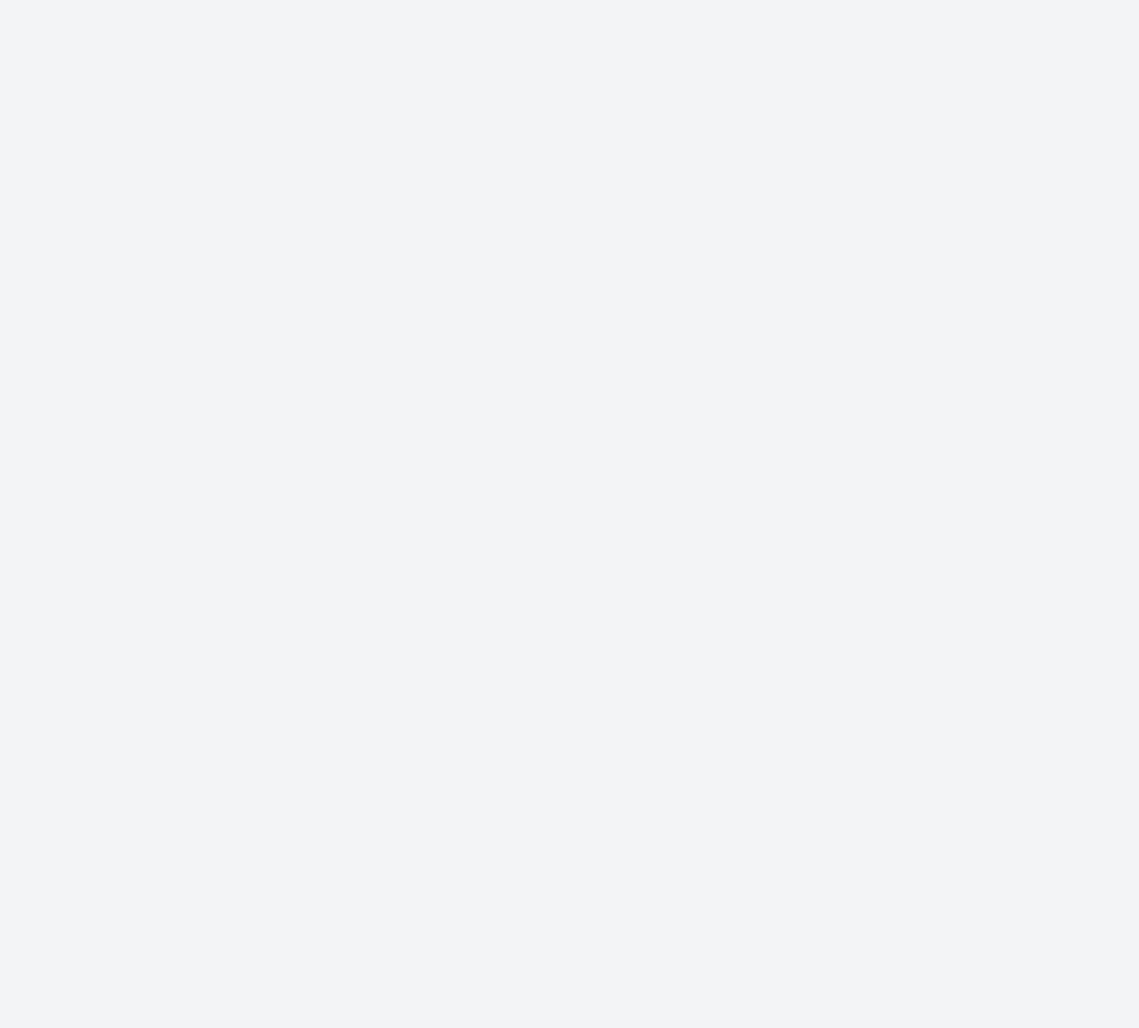
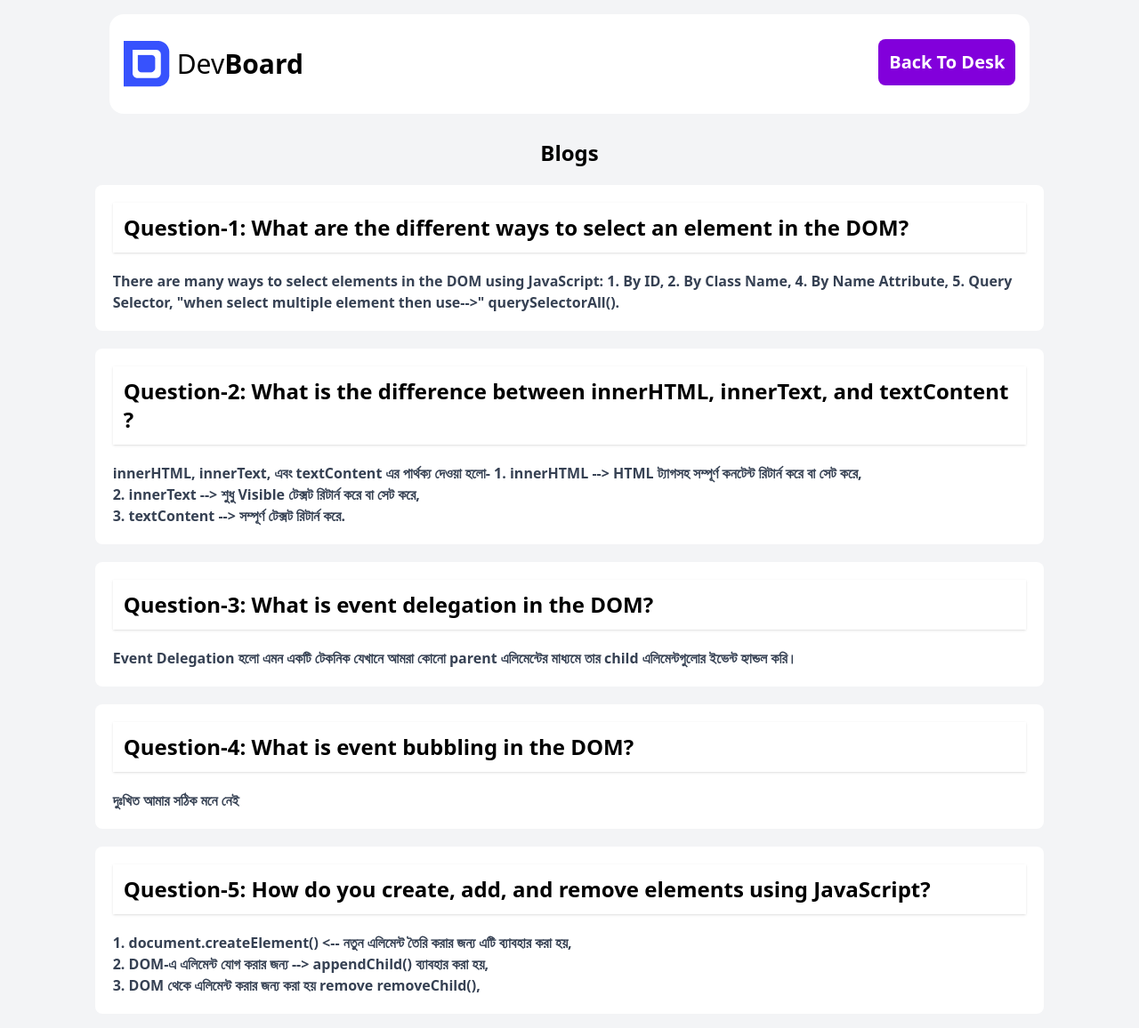
Before and after one commit to zulkarnainjt/assignment-5, a plain HTML site: page question.html in a window 1280 px wide. Shown: the whole page at 89% size. Before the commit the page ends 800 px from the top, so only its background shows below. Drawn offline with nearby package versions, Linux system fonts and the light colour scheme.

Commit message:
added an some new section

```diff
--- a/question.html
+++ b/question.html
@@ -1,12 +1,96 @@
 <!DOCTYPE html>
 <html lang="en">
   <head>
-     <meta charset="UTF-8">
-     <meta name="viewport" content="width=device-width, initial-scale=1.0">
+    <meta charset="UTF-8" />
+    <meta name="viewport" content="width=device-width, initial-scale=1.0" />
     <title>Question-Answer</title>
     <script src="https://unpkg.com/@tailwindcss/browser@4"></script>
   </head>
   <body class="w-5/6 mx-auto bg-gray-100">
+    <header class="p-4">
+      <nav class="bg-white rounded-2xl flex justify-between items-center p-4">
+        <div class="flex items-center gap-2">
+          <img src="assets/logo.png" alt="" />
+          <h1 class="text-3xl">Dev<span class="font-bold">Board</span></h1>
+        </div>
+        <div>
+          <button id="back-btn"
+            class="bg-purple-700 text-white text-xl px-3 py-3 mt-3 rounded-lg mb-4 font-semibold"
+          >
+            Back To Desk
+          </button>
+        </div>
+      </nav>
+    </header>
 
+    <section class="mb-20">
+      <h1 class="text-center font-bold text-2xl mt-3">Blogs</h1>
+      <div class="p-5 bg-white mt-5 rounded-lg space-y-5">
+        <div class="shadow p-3">
+          <h2 class="font-semibold text-2xl">
+            Question-1: What are the different ways to select an element in the
+            DOM?
+          </h2>
+        </div>
+        <p class="text-gray-700 font-semibold">
+          There are many ways to select elements in the DOM using JavaScript: 1.
+          By ID, 2. By Class Name, 4. By Name Attribute, 5. Query Selector,
+          "when select multiple element then use-->" querySelectorAll().
+        </p>
+      </div>
+      <div class="p-5 bg-white mt-5 rounded-lg space-y-5">
+        <div class="shadow p-3">
+          <h2 class="font-semibold text-2xl">
+            Question-2: What is the difference between innerHTML, innerText, and
+            textContent ?
+          </h2>
+        </div>
+        <p class="text-gray-700 font-semibold">
+          innerHTML, innerText, এবং textContent এর পার্থক্য দেওয়া হলো- 1.
+          innerHTML --> HTML ট্যাগসহ সম্পূর্ণ কনটেন্ট রিটার্ন করে বা সেট করে,
+          <br />
+          2. innerText --> শুধু Visible টেক্সট রিটার্ন করে বা সেট করে, <br />
+          3. textContent --> সম্পূর্ণ টেক্সট রিটার্ন করে.
+        </p>
+      </div>
+      <div class="p-5 bg-white mt-5 rounded-lg space-y-5">
+        <div class="shadow p-3">
+          <h2 class="font-semibold text-2xl">
+            Question-3: What is event delegation in the DOM?
+          </h2>
+        </div>
+        <p class="text-gray-700 font-semibold">
+          Event Delegation হলো এমন একটি টেকনিক যেখানে আমরা কোনো parent এলিমেন্টের মাধ্যমে তার child এলিমেন্টগুলোর ইভেন্ট হ্যান্ডল করি।
+        </p>
+      </div>
+      <div class="p-5 bg-white mt-5 rounded-lg space-y-5">
+        <div class="shadow p-3">
+          <h2 class="font-semibold text-2xl">
+            Question-4: What is event bubbling in the DOM?
+          </h2>
+        </div>
+        <p class="text-gray-700 font-semibold">
+          দুঃখিত আমার সঠিক মনে নেই
+
+        </p>
+      </div>
+      <div class="p-5 bg-white mt-5 rounded-lg space-y-5">
+        <div class="shadow p-3">
+          <h2 class="font-semibold text-2xl">
+            Question-5: How do you create, add, and remove elements using JavaScript?
+          </h2>
+        </div>
+        <p class="text-gray-700 font-semibold">
+         1. document.createElement() <-- নতুন এলিমেন্ট তৈরি করার জন্য এটি ব্যাবহার করা হয়,
+         <br/>
+         2.  DOM-এ এলিমেন্ট যোগ করার জন্য --> appendChild() ব্যাবহার করা হয়,
+         <br>
+         3. DOM থেকে এলিমেন্ট করার জন্য করা হয়  remove removeChild(),
+        </p>
+      </div>
+    </section>
+
+    <script src="script/click.js"></script>
+    <script src="script/question.js"></script>
   </body>
 </html>
--- a/script/question.js
+++ b/script/question.js
@@ -0,0 +1,3 @@
+document.getElementById('question-btn').addEventListener('click', function(){
+     window.location.href = "question.html"
+})
```
Also changed, not shown: index.html (+37 -21 lines). Lines whose indentation alone changed are shown as unchanged.
